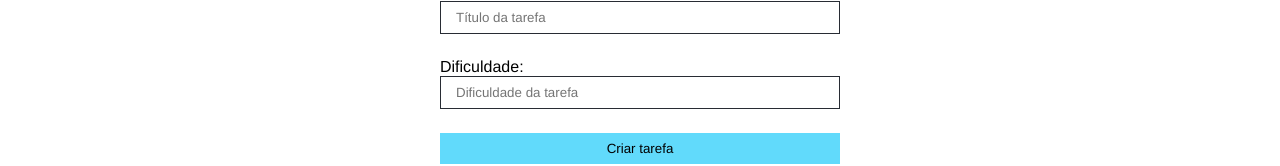
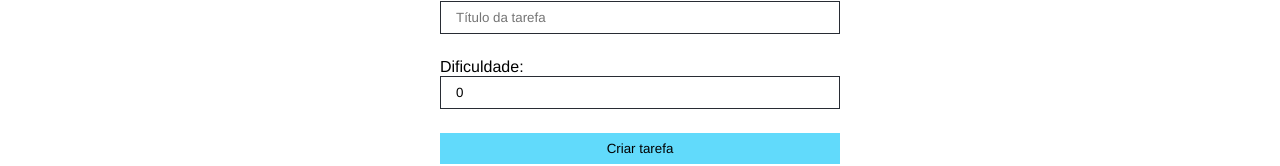
Before and after one commit to CanezinBeto/todo-react, a React (Create React App) app: page / in a window 1280 px wide. Shown: the part 159-325 px from the top of the page. Built offline with nearby package versions, Linux system fonts and the light colour scheme.

Commit message:
Adicionando listas de tarefas

```diff
--- a/src/App.tsx
+++ b/src/App.tsx
@@ -1,3 +1,5 @@
+import React, { useState } from 'react'
+//CSS
 import styles from './App.module.css'
 //Components
 import Footer from './components/Footer'
@@ -8,13 +10,19 @@
 import { ITask } from './interfaces/Task'
 
 function App() {
+  const [taskList, setTaskList] = useState<ITask[]>([])
+
   return (
     <div>
       <Header />
       <main className={styles.main}>
         <div>
           <h2>Conteúdo</h2>
-          <TaskForm btnText="Criar tarefa" />
+          <TaskForm
+            btnText="Criar tarefa"
+            taskList={taskList}
+            setTaskList={setTaskList}
+          />
         </div>
         <div>
           <h2>Suas tarefas:</h2>
--- a/src/components/TaskForm.tsx
+++ b/src/components/TaskForm.tsx
@@ -5,14 +5,24 @@
 
 interface Props {
   btnText: string
+  taskList: ITask[]
+  setTaskList?: React.Dispatch<React.SetStateAction<ITask[]>>
 }
 
-const TaskForm = ({ btnText }: Props) => {
+const TaskForm = ({ btnText, taskList, setTaskList }: Props) => {
   const [id, setId] = useState<number>(0)
   const [title, setTitle] = useState<string>('')
   const [difficulty, setDifficuty] = useState<number>(0)
 
-  const addTaskHandler = () => {}
+  const addTaskHandler = (e: FormEvent<HTMLFormElement>) => {
+    e.preventDefault()
+    const id: number = Math.floor(Math.random() * 1000)
+    const newTask: ITask = { id, title, difficulty }
+
+    setTaskList!([...taskList, newTask])
+    setTitle('')
+    setDifficuty(0)
+  }
 
   const handleChange = (e: ChangeEvent<HTMLInputElement>) => {
     if (e.target.name === 'title') setTitle(e.target.value)
@@ -28,6 +38,7 @@
           name="title"
           placeholder="Título da tarefa"
           onChange={handleChange}
+          value={title}
         />
       </div>
       <div className={styles.input_container}>
@@ -37,6 +48,7 @@
           name="difficulty"
           placeholder="Dificuldade da tarefa"
           onChange={handleChange}
+          value={difficulty}
         />
       </div>
       <input type="submit" value={btnText} />
```
